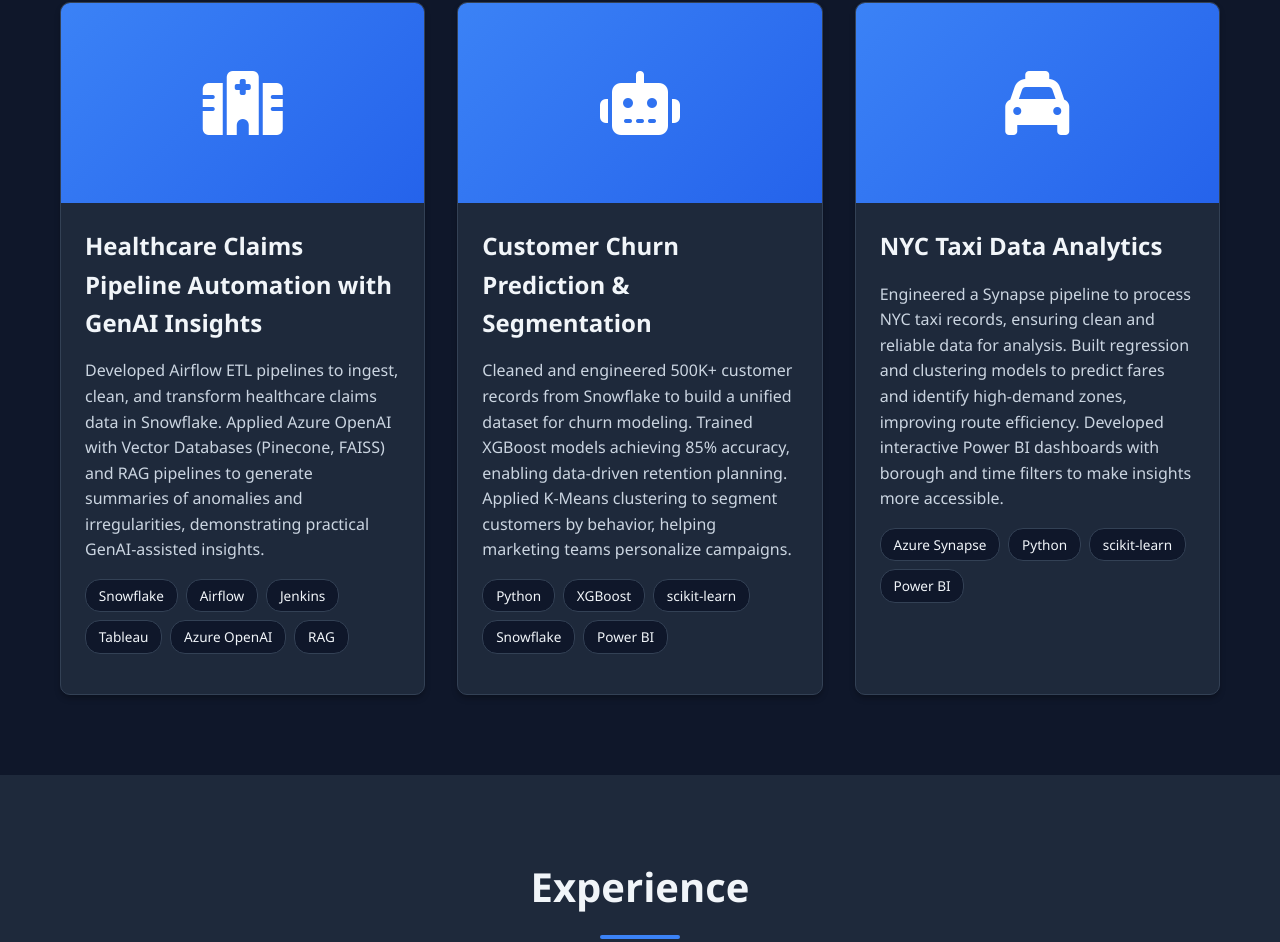
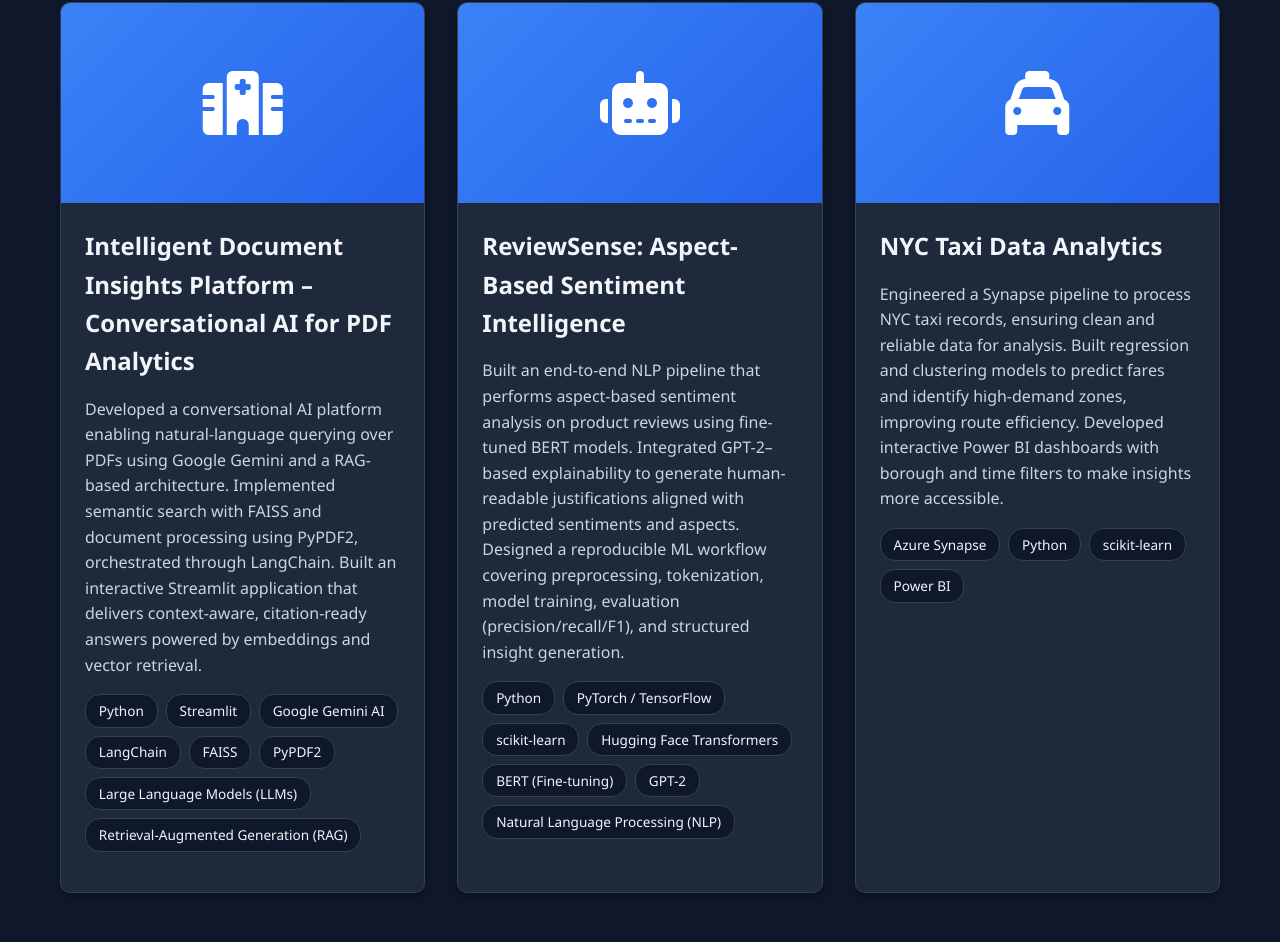
Before and after one commit to shashankbanala/Portfolio, a plain HTML site: page index.html in a window 1280 px wide. Shown: the part 3143-4085 px from the top of the page. Drawn offline with Linux system fonts and the light colour scheme.

Commit message:
Portfolio

```diff
--- a/index.html
+++ b/index.html
@@ -174,17 +174,19 @@
                         <i class="fas fa-hospital"></i>
                     </div>
                     <div class="project-content">
-                        <h3>Healthcare Claims Pipeline Automation with GenAI Insights</h3>
-                        <p>Developed Airflow ETL pipelines to ingest, clean, and transform healthcare claims data in Snowflake.
-                        Applied Azure OpenAI with Vector Databases (Pinecone, FAISS) and RAG pipelines to generate summaries
-                        of anomalies and irregularities, demonstrating practical GenAI-assisted insights.</p>
+                        <h3>Intelligent Document Insights Platform – Conversational AI for PDF Analytics</h3>
+                        <p>Developed a conversational AI platform enabling natural-language querying over PDFs using Google Gemini and a RAG-based architecture.
+                        Implemented semantic search with FAISS and document processing using PyPDF2, orchestrated through LangChain.
+                        Built an interactive Streamlit application that delivers context-aware, citation-ready answers powered by embeddings and vector retrieval.</p>
                         <div class="project-tags">
-                            <span>Snowflake</span>
-                            <span>Airflow</span>
-                            <span>Jenkins</span>
-                            <span>Tableau</span>
-                            <span>Azure OpenAI</span>
-                            <span>RAG</span>
+                            <span>Python</span>
+                            <span>Streamlit</span>
+                            <span>Google Gemini AI</span>
+                            <span>LangChain</span>
+                            <span>FAISS</span>
+                            <span>PyPDF2</span>
+                            <span>Large Language Models (LLMs)</span>
+                            <span>Retrieval-Augmented Generation (RAG)</span>
                         </div>
                         <div class="project-links">
                             <!-- To disable links temporarily, comment out the <a> tags below and uncomment the <span> tags -->
@@ -201,16 +203,18 @@
                         <i class="fas fa-robot"></i>
                     </div>
                     <div class="project-content">
-                        <h3>Customer Churn Prediction & Segmentation</h3>
-                        <p>Cleaned and engineered 500K+ customer records from Snowflake to build a unified dataset for churn modeling.
-                        Trained XGBoost models achieving 85% accuracy, enabling data-driven retention planning. Applied K-Means
-                        clustering to segment customers by behavior, helping marketing teams personalize campaigns.</p>
+                        <h3>ReviewSense: Aspect-Based Sentiment Intelligence</h3>
+                        <p>Built an end-to-end NLP pipeline that performs aspect-based sentiment analysis on product reviews using fine-tuned BERT models.
+                        Integrated GPT-2–based explainability to generate human-readable justifications aligned with predicted sentiments and aspects.
+                        Designed a reproducible ML workflow covering preprocessing, tokenization, model training, evaluation (precision/recall/F1), and structured insight generation.</p>
                         <div class="project-tags">
                             <span>Python</span>
-                            <span>XGBoost</span>
+                            <span>PyTorch / TensorFlow</span>
                             <span>scikit-learn</span>
-                            <span>Snowflake</span>
-                            <span>Power BI</span>
+                            <span>Hugging Face Transformers</span>
+                            <span>BERT (Fine-tuning)</span>
+                            <span>GPT-2</span>
+                            <span>Natural Language Processing (NLP)</span>
                         </div>
                         <div class="project-links">
                             <!-- To disable links temporarily, comment out the <a> tags below and uncomment the <span> tags -->
@@ -288,8 +292,8 @@
                         <ul>
                             <li>Developed PySpark ETL pipelines using AWS Glue and S3, ingesting 50M+ monthly transactions for analytics and DynamoDB for operational lookups, improving reporting efficiency, reducing processing time, and supporting GDPR/CCPA compliance</li>
                             <li>Automated dbt transformations on Snowflake, producing 200+ governed datasets with model testing and run visibility, reducing manual intervention and accelerating analytics delivery cycles by 25%, enabling timely financial and risk reporting across business teams</li>
-                            <li>Built analytical datasets with Pandas, performing regression and predictive analytics on portfolio and credit-risk data, identifying high-risk client segments and providing actionable recommendations that improved portfolio risk management and informed investment strategies</li>
-                            <li>Applied Scikit-learn anomaly detection to millions of transactions, identifying multiple irregular patterns monthly, prioritizing high-risk cases, reducing false positives by 18%, and strengthening fraud detection, operational risk alerts, and compliance monitoring</li>
+                            <li>Implemented reconciliation and audit workflows across portfolio and credit-risk data sources, standardizing controls and validations toensure data accuracy, traceability, and compliant financial reporting in support of GDPR/CCPA requirements</li>
+                            <li>Contributed to GenAI initiatives enabling governed exploration of retirement and financial data through conversational queries and automated insights, reducing ad-hoc analytics requests by 25% and accelerating self-service reporting across operations and risk teams</li>
                             <li>Designed Power BI dashboards leveraging curated Snowflake datasets, presenting portfolio KPIs, compliance metrics, and operational summaries, reducing reporting cycle time by 40% and improving executive visibility for stakeholders</li>
                             <li>Deployed containerized machine learning inference and scoring services on Kubernetes using Terraform-managed AWS infrastructure, improving scalability and operational reliability for fraud and risk analytics</li>
                         </ul>
@@ -391,7 +395,7 @@
                         <i class="fas fa-envelope"></i>
                         <div>
                             <h3>Email</h3>
-                            <p>shashankds089@gmail.com</p>
+                            <p>bshashank226@gmail.com</p>
                         </div>
                     </div>
                     <div class="contact-item">
@@ -426,7 +430,7 @@
                 <div class="social-links">
                     <a href="https://www.linkedin.com/in/shashankbanala" class="social-link" target="_blank"><i class="fab fa-linkedin"></i></a>
                     <a href="https://github.com/shashankbanala" class="social-link" target="_blank"><i class="fab fa-github"></i></a>
-                    <a href="mailto:shashankds089@gmail.com" class="social-link" target="_blank"><i class="fas fa-envelope"></i></a>
+                    <a href="mailto:bshashank226@gmail.com" class="social-link" target="_blank"><i class="fas fa-envelope"></i></a>
                 </div>
             </div>
         </div>
```
Also changed, not shown: 4 other files.
